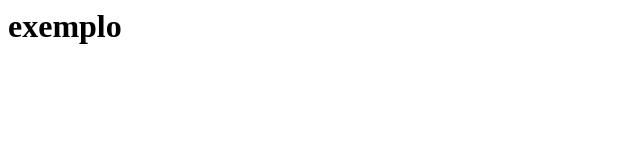
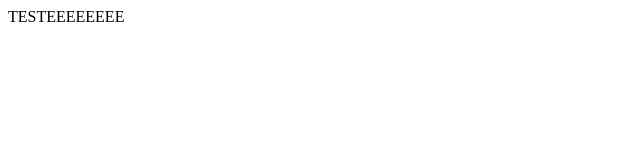
Before and after one commit to Enzoguedesc/teste_publicar, a plain HTML site: page index.html in a window 1280 px wide. Shown: the whole page, without its empty margins (0-640 px from the left). Drawn offline with Linux system fonts and the light colour scheme.

Commit message:
Update index.html

```diff
--- a/index.html
+++ b/index.html
@@ -3,7 +3,7 @@
     <title>exemplo</title>
     <meta charset="utf-8>
   </head>
-      <body>
-      <h1>exemplo</h1>
-      </body>
+<body>
+    <p>TESTEEEEEEEE</p>
+</body>
 </html>
```
